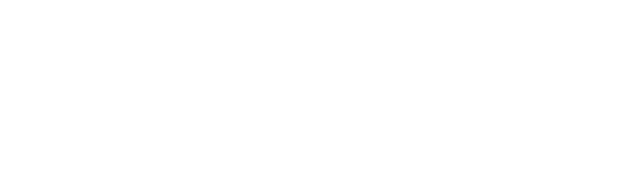
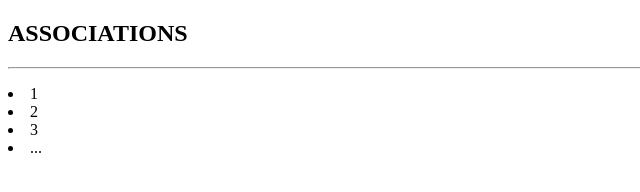
Before and after one commit to alfay03/git-mon-cv, a plain HTML site: page index.html in a window 1280 px wide. Shown: the whole page, without its empty margins (0-640 px from the left). Drawn offline with Linux system fonts and the light colour scheme.

Commit message:
mise en place de la section associations

```diff
--- a/index.html
+++ b/index.html
@@ -8,6 +8,14 @@
     <title>Document</title>
 </head>
 <body>
-
+    <section id="associations">
+        <h2>ASSOCIATIONS</h2> <hr>
+         <p>
+            <li>1</li>
+            <li>2</li>
+            <li>3</li>
+            <li>...</li>
+        </p>
+    </section>
 </body>
 </html>
```
